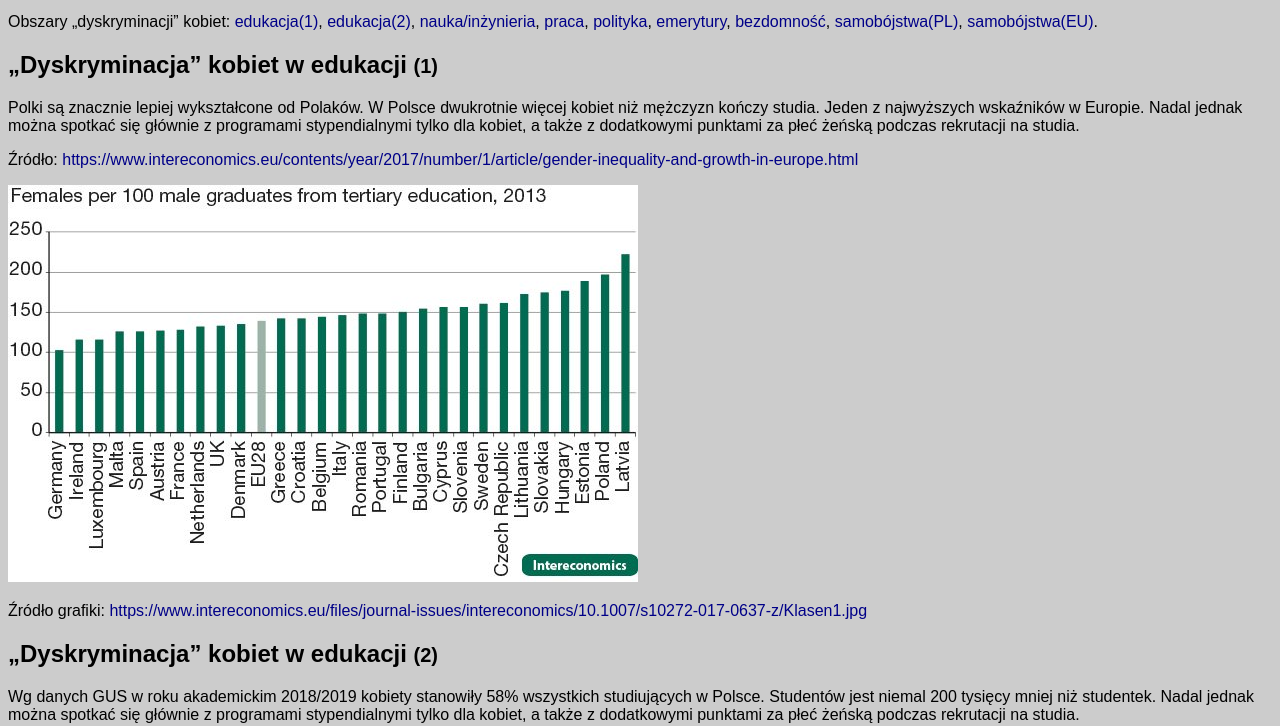
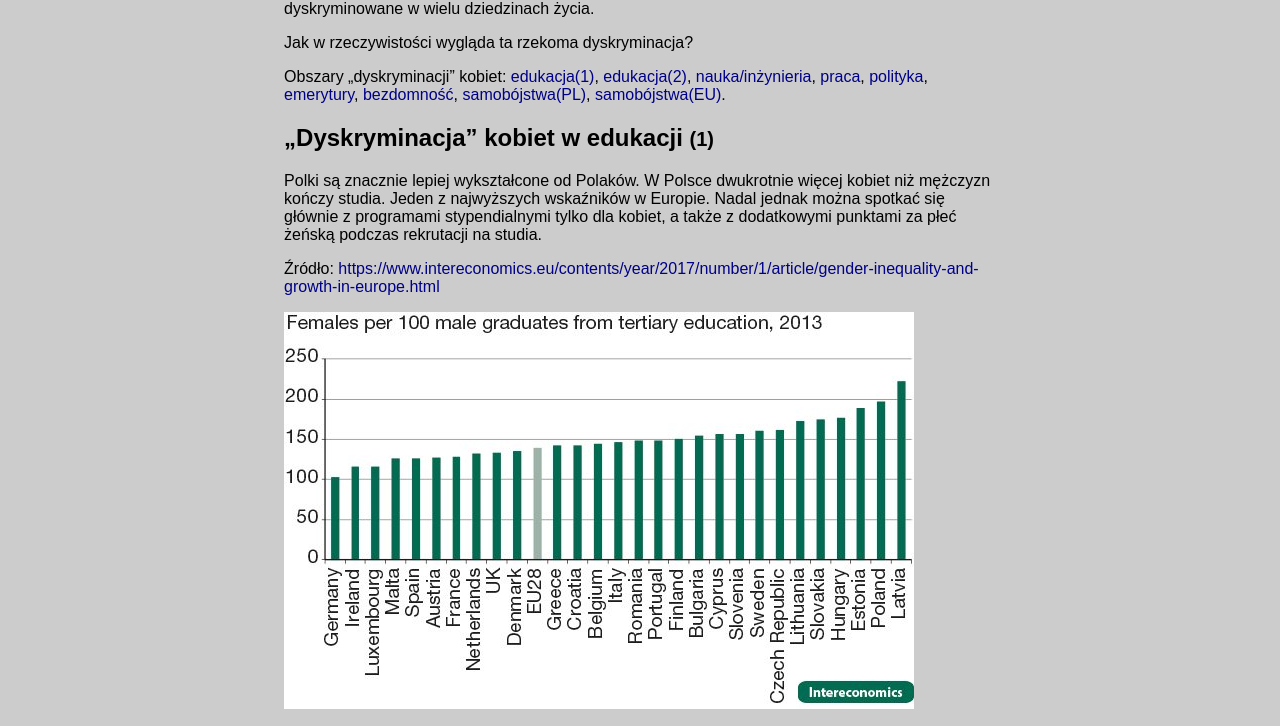
Before and after one commit to nieczekam107lat/nieczekam107lat.github.io, a plain HTML site: page index.html in a window 1280 px wide. Shown: the part 153-879 px from the top of the page. Drawn offline with Linux system fonts and the light colour scheme.

Commit message:
szerokość strony

```diff
--- a/index.html
+++ b/index.html
@@ -5,7 +5,7 @@
 <meta name="viewport" content="width=device-width, initial-scale=1.0">
 <title>Dyskryminacja mężczyzn i &bdquo;dyskryminacja&rdquo; kobiet w Polsce</title>
 <style type="text/css">
-body { background-color: #CCC; color: #000; font-family: sans-serif; }
+body { background-color: #CCC; color: #000; font-family: sans-serif; max-width: 80ch; margin: auto; }
 a:link { color: #008; text-decoration: none; }
 a:hover { background-color: #FF0; color: #800; text-decoration: underline; }
 a:focus { background-color: #FFF; color: #800; text-decoration: none; }
```
